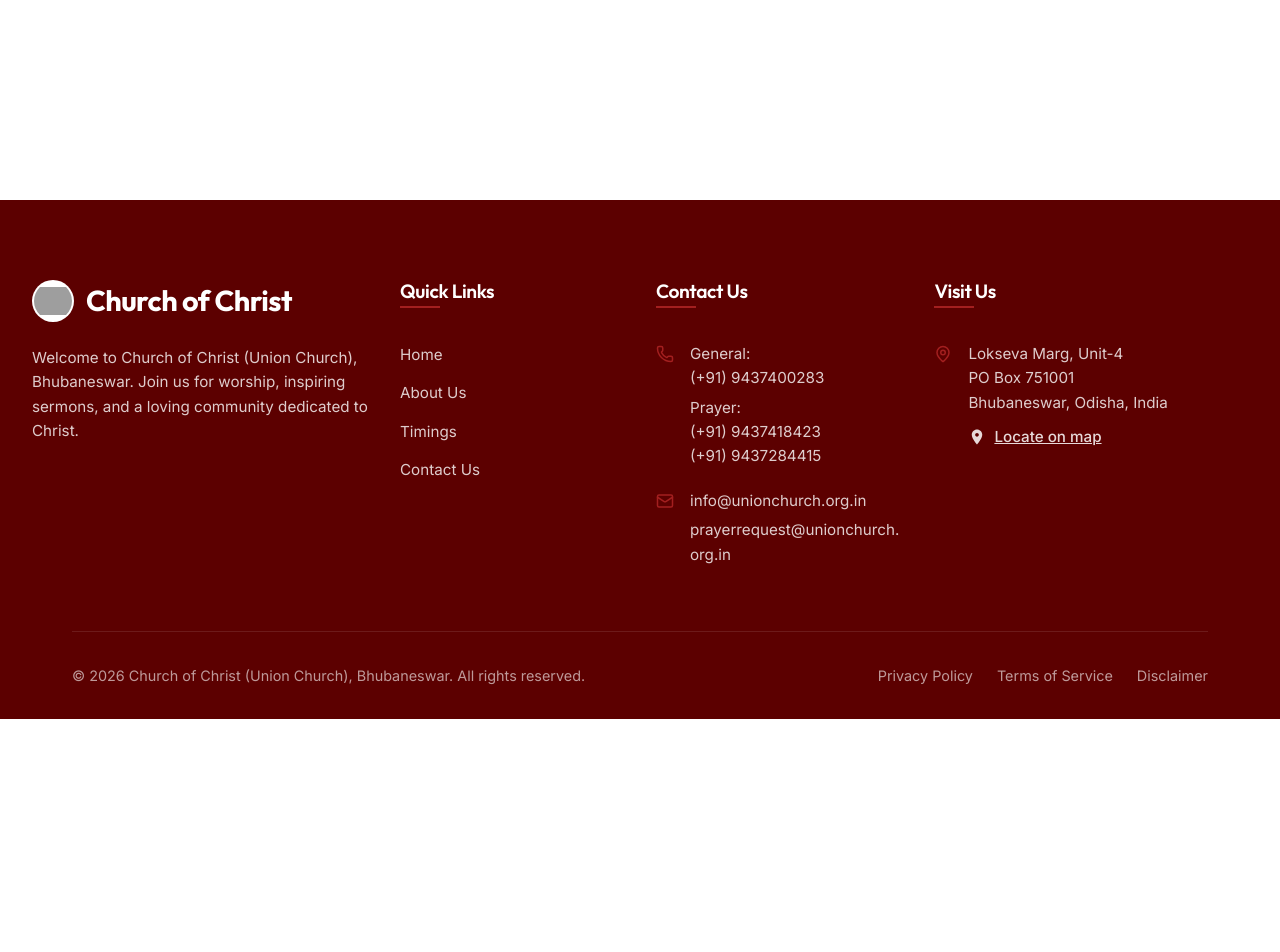
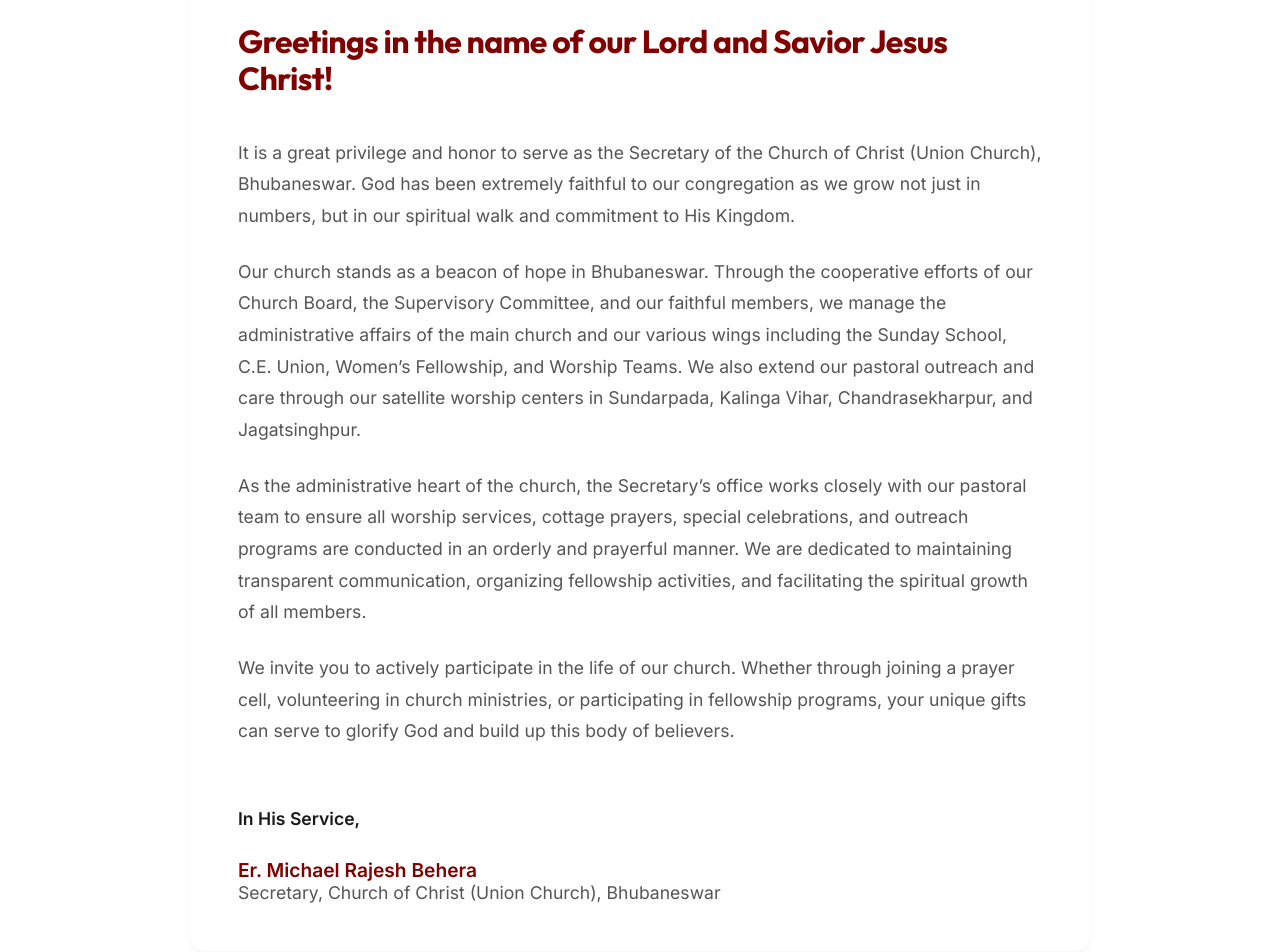
Before and after one commit to Abhijeet-Behera/cocuc-website, a Next.js app in the folder frontend/: page /about/secretary-corner in a window 1280 px wide. Before the commit this address had no page. Shown: the part 600-1552 px from the top of the page. Before the commit the page ends 1319 px from the top, so only its background shows below. Built offline with nearby package versions, Linux system fonts and the light colour scheme; grey boxes are pictures that could not be loaded.

Commit message:
nav bar section updated

```diff
--- /dev/null
+++ b/frontend/app/about/secretary-corner/page.js
@@ -0,0 +1,81 @@
+import PageHeader from '@/components/PageHeader'
+
+export const metadata = {
+  title: "Secretary's Corner | Church of Christ Union Church Bhubaneswar",
+  description: "Updates, greetings, and messages from the Church Secretary of the Church of Christ (Union Church), Bhubaneswar.",
+}
+
+export default function SecretaryCornerPage() {
+  return (
+    <div>
+      <PageHeader
+        category="About"
+        title="Secretary's Corner"
+        description="Greetings and administrative updates from the Desk of the Church Secretary."
+      />
+
+      <section className="section container">
+        <div
+          style={{
+            maxWidth: '900px',
+            margin: '0 auto',
+            backgroundColor: 'var(--color-white)',
+            padding: '3rem',
+            borderRadius: 'var(--radius-lg)',
+            boxShadow: 'var(--shadow-sm)',
+          }}
+        >
+          <div
+            style={{
+              fontSize: '1.1rem',
+              color: 'var(--color-text-muted)',
+              lineHeight: 1.8,
+              display: 'flex',
+              flexDirection: 'column',
+              gap: '1.5rem',
+            }}
+          >
+            <h2
+              style={{
+                fontSize: '2rem',
+                color: 'var(--color-primary)',
+                marginBottom: '1rem',
+                fontFamily: 'var(--font-heading)',
+              }}
+            >
+              Greetings in the name of our Lord and Savior Jesus Christ!
+            </h2>
+
+            <p>
+              It is a great privilege and honor to serve as the Secretary of the Church of Christ (Union Church), Bhubaneswar. God has been extremely faithful to our congregation as we grow not just in numbers, but in our spiritual walk and commitment to His Kingdom.
+            </p>
+
+            <p>
+              Our church stands as a beacon of hope in Bhubaneswar. Through the cooperative efforts of our Church Board, the Supervisory Committee, and our faithful members, we manage the administrative affairs of the main church and our various wings including the Sunday School, C.E. Union, Women’s Fellowship, and Worship Teams. We also extend our pastoral outreach and care through our satellite worship centers in Sundarpada, Kalinga Vihar, Chandrasekharpur, and Jagatsinghpur.
+            </p>
+
+            <p>
+              As the administrative heart of the church, the Secretary’s office works closely with our pastoral team to ensure all worship services, cottage prayers, special celebrations, and outreach programs are conducted in an orderly and prayerful manner. We are dedicated to maintaining transparent communication, organizing fellowship activities, and facilitating the spiritual growth of all members.
+            </p>
+
+            <p>
+              We invite you to actively participate in the life of our church. Whether through joining a prayer cell, volunteering in church ministries, or participating in fellowship programs, your unique gifts can serve to glorify God and build up this body of believers.
+            </p>
+
+            <p style={{ marginTop: '2rem', fontWeight: 'bold', color: 'var(--color-text)' }}>
+              In His Service,
+            </p>
+
+            <p style={{ lineHeight: 1.2 }}>
+              <strong style={{ color: 'var(--color-primary)', fontSize: '1.2rem' }}>
+                Er. Michael Rajesh Behera
+              </strong>
+              <br />
+              <span>Secretary, Church of Christ (Union Church), Bhubaneswar</span>
+            </p>
+          </div>
+        </div>
+      </section>
+    </div>
+  )
+}
--- a/frontend/components/Navbar.jsx
+++ b/frontend/components/Navbar.jsx
@@ -89,7 +89,7 @@ export default function Navbar() {
     { name: 'What We Believe', href: '/about/what-we-believe' },
     { name: 'Supervisory Committee', href: '/about/supervisory-committe' },
     { name: 'Leadership Team', href: '/about/leadership' },
-    { name: 'Secretary’s Corner', href: '#' },
+    { name: 'Secretary’s Corner', href: '/about/secretary-corner' },
     { name: 'Pastor’s Note', href: '/pastors-note' },
     { name: 'Celebrations', href: '#' },
     { name: 'Service Timing', href: '/about/service-times' },
```
Also changed, not shown: frontend/app/pastors-note/page.js (+9 -121 lines).
